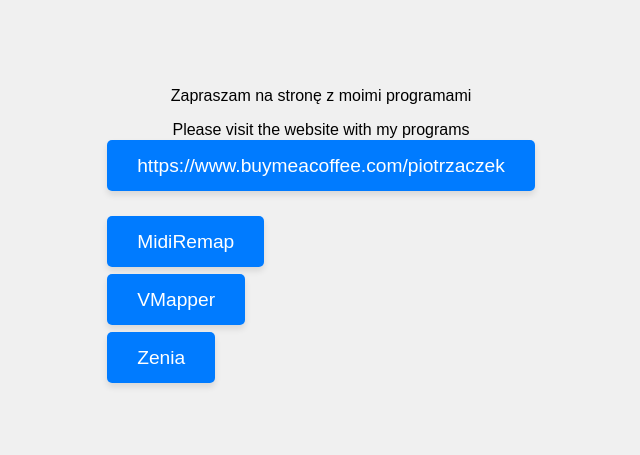
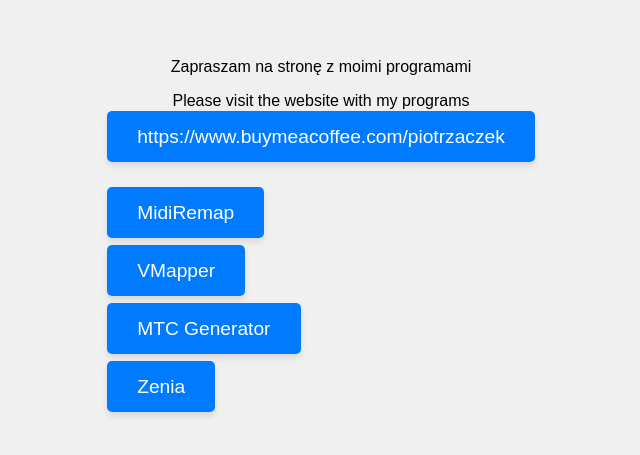
Before and after one commit to Blukotek/web-tools, a plain HTML site: page index.html in a window 1280 px wide. Shown: the part 189-644 px from the top of the page, without its empty margins (319-959 px from the left). Drawn offline with Linux system fonts and the light colour scheme.

Commit message:
Add link to MTC Generator in index.html
Added a new link to 'GenTimecode.html' in the link container.

```diff
--- a/index.html
+++ b/index.html
@@ -55,6 +55,10 @@
         <br>
         <br>
         <br>
+<a href="GenTimecode.html">MTC Generator</a>
+         <br>
+        <br>
+        <br>
 
         <a href="z.html">Zenia</a>
     </div>
```
